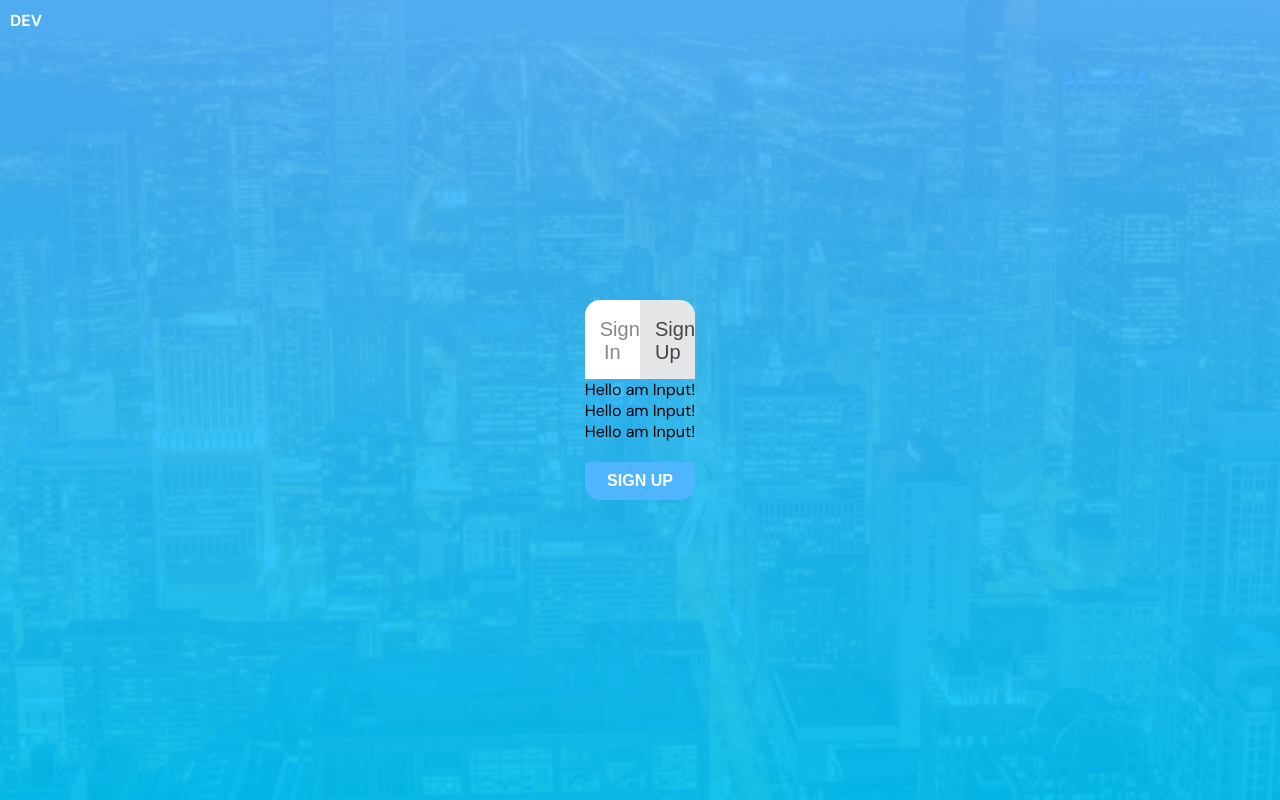
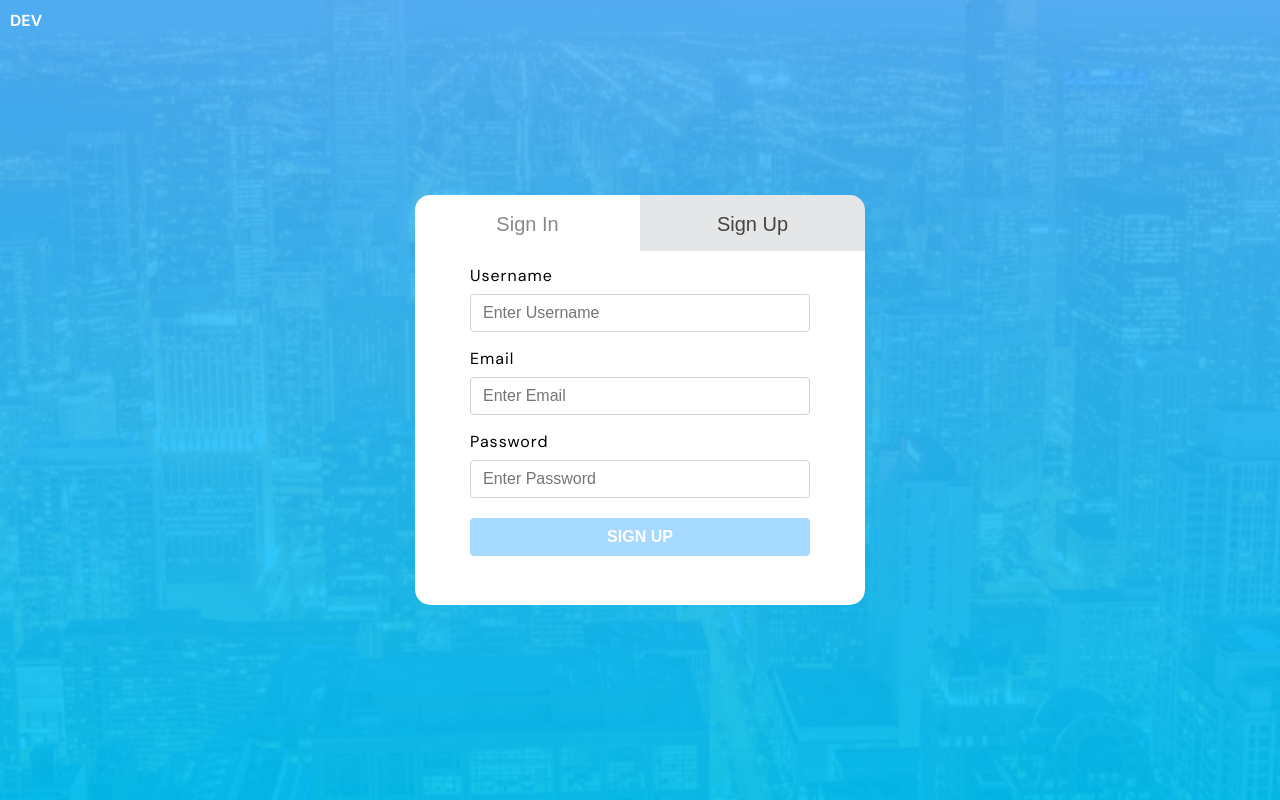
Before and after one commit to Maurici8leaga/Fronted-chat-Mern, a React (Create React App) app: page / in a window 1280 px wide. Both pictures are taken after a click on the button "Sign Up". Built offline with nearby package versions, Linux system fonts and the light colour scheme.

Commit message:
Feat: new files, folders
It was created a new files such as; Login.jsx, Register.jsx, Button.jsx, Input.jsx whit theirs scss files too. Also was created utils.services.js for create a new feature

```diff
--- a/src/atoms/auth/login/Login.jsx
+++ b/src/atoms/auth/login/Login.jsx
@@ -1,7 +1,44 @@
-import React from 'react';
+import { useState, useEffect } from 'react';
+import { FaArrowRight } from 'react-icons/fa';
+import { Link, useNavigate } from 'react-router-dom';
+import Input from '@molecules/input/Input';
+import Button from '@molecules/button/Button';
+import { authService } from '@services/api/auth/auth.service';
+import '@atoms/auth/login/Login.scss';
 
 const Login = () => {
-  return <div>Hello am Login!</div>;
+  // states
+  const [username, setUsername] = useState('');
+  const [password, setPassword] = useState('');
+  const [keepLoggedIn, setKeepLoggedIn] = useState(false);
+  const [loading, setLoading] = useState(false);
+  const [hasError, setHasError] = useState(false);
+  const [errorMessage, setErrorMessage] = useState('');
+  const [alertType, setAlertType] = useState('');
+  const [user, setUser] = useState();
+
+  const navigate = useNavigate();
+  // "useNavigate" es un hook para navegar a otra pagina esto es de la version react-routter-dom 6
+  // este useNavigate espera un "to" el cual se le puede pasar "/" conn la direccion o puedes coloca "-1" para regresar una pag anterior  o "+1" para ir adelante
+
+  const loginUser = async (event) => {
+    //
+  };
+
+  useEffect(() => {
+    // ciclos de vida
+  }, []);
+
+  return (
+    <div className="auth-inner">
+      {hasError && errorMessage && (
+        <div className={`alerts ${alertType}`} role="alert">
+          {errorMessage}
+        </div>
+      )}
+      <form className="auth-form" onSubmit={loginUser}></form>
+    </div>
+  );
 };
 
 export default Login;
--- /dev/null
+++ b/src/atoms/auth/login/Login.scss
@@ -0,0 +1,61 @@
+.auth-form {
+  .form-input-container {
+    margin-bottom: 20px;
+
+    .checkmark-container {
+      display: flex;
+      align-items: baseline;
+      font-size: 14px;
+      cursor: pointer;
+      user-select: none;
+
+      input {
+        margin-right: 10px;
+        cursor: pointer;
+      }
+    }
+
+    .error {
+      border: 1px solid var(--error);
+    }
+  }
+
+  .auth-button {
+    color: var(--white-1);
+    background-color: var(--primary-1);
+    border-color: var(--primary-1);
+    display: block;
+    width: 100%;
+    font-weight: 700;
+    cursor: pointer;
+
+    &:disabled {
+      cursor: not-allowed;
+      pointer-events: none;
+      background-color: var(--primary-1);
+      opacity: 0.5;
+      border-color: var(--primary-1);
+    }
+  }
+
+  a {
+    color: inherit;
+    text-decoration: none;
+  }
+
+  .forgot-password {
+    display: flex;
+    padding-top: 10px;
+    cursor: pointer;
+    justify-content: flex-end;
+
+    .arrow-right {
+      margin-left: 2px;
+      margin-top: 2px;
+    }
+
+    &:hover {
+      color: var(--primary-1);
+    }
+  }
+}
--- a/src/atoms/auth/register/Register.jsx
+++ b/src/atoms/auth/register/Register.jsx
@@ -1,8 +1,9 @@
 import { useState, useEffect } from 'react';
-// import { useNavigate } from 'react-router-dom';
+import { useNavigate } from 'react-router-dom';
 import Button from '@molecules/button/Button';
 import Input from '@molecules/input/Input';
-// import { authService } from '@services/api/auth/auth.service';
+import { authService } from '@services/api/auth/auth.service';
+import { UtilsService } from '@services/utils/utils.service';
 import '@atoms/auth/register/Register.scss';
 
 const Register = () => {
@@ -11,12 +12,12 @@ const Register = () => {
   const [email, setEmail] = useState('');
   const [password, setPassword] = useState('');
   const [loading, setLoading] = useState(false);
-  // const [errorMessage, setErrorMessage] = useState('');
-  // const [alertType, setAlertType] = useState('');
-  // const [hasError, setHasError] = useState(false);
-  // const [user, setUser] = useState();
+  const [errorMessage, setErrorMessage] = useState('');
+  const [alertType, setAlertType] = useState('');
+  const [hasError, setHasError] = useState(false);
+  const [user, setUser] = useState();
 
-  // const navigate = useNavigate();
+  const navigate = useNavigate();
   // "useNavigate" es un hook para navegar a otra pagina esto es de la version react-routter-dom 6
   // este useNavigate espera un "to" el cual se le puede pasar "/" conn la direccion o puedes coloca "-1" para regresar una pag anterior  o "+1" para ir adelante
 
@@ -24,12 +25,43 @@ const Register = () => {
     setLoading(true);
     // este "setLoading" pasara a true si el usuario lleno todos los input y le dio click al button
     event.preventDefault();
+    try {
+      const avatarColor = UtilsService.avatarColor(); // este generara el color random de la img
+      const avatarImage = UtilsService.generateAvatar(username.charAt(0).toUpperCase(), avatarColor); // va a generar la primera letra en mayuscula y setiara  el color
+      // este es el actions el cual enviara la data al backend
+      const result = await authService.signUp({
+        // este es el body a enviar
+        username,
+        email,
+        password,
+        avatarColor,
+        avatarImage
+      });
+      console.log(result);
+      setUser(result.data.user);
+      setHasError(false);
+      setAlertType('alert-success');
+    } catch (error) {
+      setLoading(false);
+      setHasError(true);
+      setAlertType('alert-error');
+      setErrorMessage(error?.response?.data.message);
+    }
   };
 
   // ciclos de vida
-  useEffect(() => {}, []);
+  useEffect(() => {
+    if (loading && !user) return; // si esta cargando y no hay user entonces se quedara cargando
+    if (user) navigate('/app/social/streams'); // si existe user redireccionara a la siguiente page
+  }, [loading, navigate, user]);
 
   return (
+    <div className="auth-inner">
+      {hasError && errorMessage && (
+        <div className={`alerts ${alertType}`} role="alert">
+          {errorMessage}
+        </div>
+      )}
       <form className="auth-form" onSubmit={registerUser}>
         <div className="form-input-container">
           <Input
@@ -39,7 +71,7 @@ const Register = () => {
             value={username}
             labelText="Username"
             placeholder="Enter Username"
-          style={{}}
+            style={{ border: `${hasError} ? '1px solid #fa9b8a': ''` }}
             handleChange={(event) => setUsername(event.target.value)}
           />
           <Input
@@ -49,7 +81,7 @@ const Register = () => {
             value={email}
             labelText="Email"
             placeholder="Enter Email"
-          style={{}}
+            style={{ border: `${hasError} ? '1px solid #fa9b8a': ''` }}
             handleChange={(event) => setEmail(event.target.value)}
           />
           <Input
@@ -59,7 +91,7 @@ const Register = () => {
             value={password}
             labelText="Password"
             placeholder="Enter Password"
-          style={{}}
+            style={{ border: `${hasError} ? '1px solid #fa9b8a': ''` }}
             handleChange={(event) => setPassword(event.target.value)}
           />
         </div>
@@ -70,6 +102,7 @@ const Register = () => {
           // disabled es paraa que si el usuario no ha llenado los inputs este no se habilite
         />
       </form>
+    </div>
   );
 };
 
--- a/src/molecules/button/Button.jsx
+++ b/src/molecules/button/Button.jsx
@@ -1,12 +1,12 @@
 import PropTypes from 'prop-types';
 
 const Button = (props) => {
-  const { label, className, handleClick } = props;
+  const { label, className, disabled, handleClick } = props;
   // este seran los props que este component solicite para si poder sastifacer
 
   return (
     <>
-      <button className={className} onClick={handleClick}>
+      <button className={className} onClick={handleClick} disabled={disabled}>
         {label}
       </button>
     </>
@@ -20,8 +20,9 @@ Button.propTypes = {
   label: PropTypes.string.isRequired,
   // si un elemento es "isRequired" si no se le pasa este, dara un error en el terminal
   className: PropTypes.string.isRequired,
-  handleClick: PropTypes.func
+  handleClick: PropTypes.func,
   // si no se le coloca "isRequired" hace que sea opcional el prop
+  disabled: PropTypes.bool
 };
 
 export default Button;
--- a/src/molecules/input/Input.jsx
+++ b/src/molecules/input/Input.jsx
@@ -1,7 +1,46 @@
-import React from 'react';
+import PropTypes from 'prop-types';
+import '@molecules/input/Input.scss';
 
-const Input = () => {
-  return <div>Hello am Input!</div>;
+const Input = (props) => {
+  const { id, name, type, value, className, labelText, placeholder, handleChange, style } = props;
+  // este seran los props que este component solicite para si poder sastifacer
+
+  return (
+    <div className="form-row">
+      {labelText && (
+        <label htmlFor={name} className="form-label">
+          {labelText}
+        </label>
+      )}
+      <input
+        id={id}
+        name={name}
+        type={type}
+        value={value}
+        onChange={handleChange}
+        placeholder={placeholder}
+        className={`form-input ${className}`}
+        style={style}
+        autoComplete="false"
+      />
+    </div>
+  );
+};
+
+// Design Pattern Observer: https://refactoring.guru/es/design-patterns/observer
+Input.propTypes = {
+  // Proptypes ya viene incorporado en. react
+  // PropTypes usualmente lo recibe los hijos , son como las interfaces de typescript
+  id: PropTypes.string,
+  name: PropTypes.string,
+  // si no se le coloca "isRequired" hace que sea opcional el prop
+  type: PropTypes.string,
+  value: PropTypes.string,
+  className: PropTypes.string,
+  labelText: PropTypes.string,
+  placeholder: PropTypes.string,
+  handleChange: PropTypes.func,
+  style: PropTypes.object
 };
 
 export default Input;
--- /dev/null
+++ b/src/molecules/input/input.scss
@@ -0,0 +1,26 @@
+.form-row {
+  margin-bottom: 1rem;
+
+  .form-label {
+    display: block;
+    font-size: var(--small-tex);
+    margin-bottom: 0.5rem;
+    text-transform: capitalize;
+    letter-spacing: var(--letter-spacing);
+  }
+
+  .form-input {
+    display: block;
+    width: 100%;
+    padding: 0.375rem 0.75rem;
+    font-size: 1rem;
+    line-height: 1.5;
+    color: var(--gray-11);
+    background-color: var(--white-1);
+    background-clip: padding-box;
+    border: 1px solid var(--white-17);
+    border-radius: 0.25rem;
+    outline: 0;
+    transition: border-color 0.15s ease-in-out, box-shadow 0.15s ease-in-out;
+  }
+}
--- /dev/null
+++ b/src/services/utils/utils.service.js
@@ -0,0 +1,37 @@
+import { avatarColors } from '@services/utils/static.data';
+import { floor, random } from 'lodash';
+
+export class UtilsService {
+  static avatarColor() {
+    return avatarColors[floor(random(0.9) * avatarColors.length)];
+    // floor es un metodo de lodash para redondear hacia abajo
+    // random es un metodo de lodash para generar un numero random
+  }
+
+  static generateAvatar(text, backgroundColor, foregroundColor = 'white') {
+    // Crear el avatar mediante Canvas
+    const canvas = document.createElement('canvas'); // "canvas" es usado para crear graficas o img en js
+    // Obtener el contexto en 2d del elemento canvas creado
+    const context = canvas.getContext('2d'); // "getContext" se debe usar este para asi poderle otorgar los metodos y propiedades para poder crear esta img o grafica
+    // Definir el ancho del elemento canvas a 200 pixeles.
+    canvas.width = 200;
+    // Definir el alto del elemento canvas a 200 pixeles.
+    canvas.height = 200;
+    // Definir el fillStyle, que es el background color del fondo
+    context.fillStyle = backgroundColor;
+    // Rellenar el canvas con la especificación de width y height
+    context.fillRect(0, 0, canvas.width, canvas.height); // "fillRect" es para dibujar un rectangulo
+    // Establecer la fuente del contexto para el elemento canvas
+    context.font = 'normal 80px sans-serif';
+    // Establecer el color de primer plano
+    context.fillStyle = foregroundColor;
+    // Establecer el texto alineado al centro
+    context.textAlign = 'center';
+    // Establecer el texto en middle property
+    context.textBaseline = 'middle';
+    // Combinar en el contexto el texto con el ancho y anchura
+    context.fillText(text, canvas.width / 2, canvas.height / 2); // "fillText" es para poderle meter texto a la imagen  y que quede en el medio de ella
+    // "toDataURL" se usa para devolver este elemento canvas como imagen en formato png
+    return canvas.toDataURL('image/png');
+  }
+}
```
Also changed, not shown: .eslintrc.json. Lines whose indentation alone changed are shown as unchanged.
